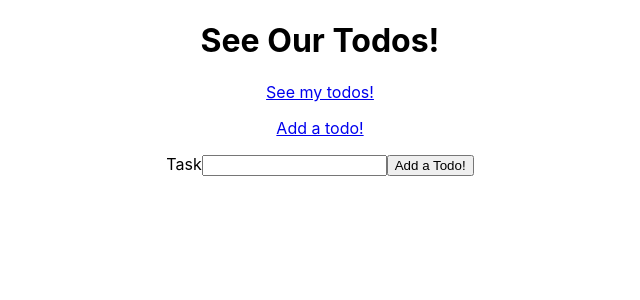
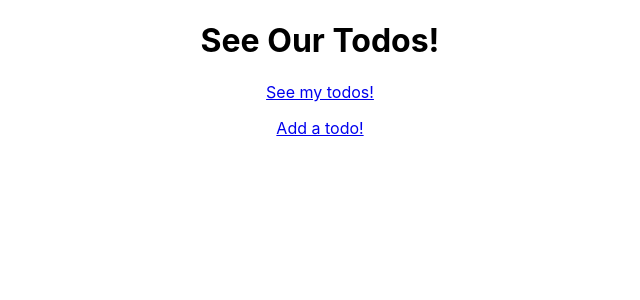
Before and after one commit to ctong5/redux-todos, a React (Create React App) app in the folder react-redux/my-app/: page /todos in a window 1280 px wide. Shown: the top 300 px of the page, without its empty margins (320-960 px from the left). Built offline with nearby package versions, Linux system fonts and the light colour scheme.

Commit message:
Refactor TodoList so that form is handled by its own separate component

```diff
--- a/react-redux/my-app/src/TodoList.js
+++ b/react-redux/my-app/src/TodoList.js
@@ -2,28 +2,18 @@ import React, { Component } from 'react';
 import Todo from './Todo';
 import { connect } from 'react-redux';
 import { addTodo, removeTodo } from './actionCreators';
+import {Route} from 'react-router-dom'
+import NewTodoForm from './NewTodoForm';
 
 class TodoList extends Component {
   constructor(props) {
     super(props);
-    this.handleSubmit = this.handleSubmit.bind(this);
-    this.handleChange = this.handleChange.bind(this);
     this.removeTodo = this.removeTodo.bind(this);
-    this.state = {
-      task: '',
-    }
+    this.handleAdd = this.handleAdd.bind(this);
   }
 
-  handleSubmit(e) {
-    e.preventDefault();
-    this.props.addTodo(this.state.task);
-    e.target.reset();
-  }
-
-  handleChange(e) {
-    this.setState ({
-      [e.target.name]: e.target.value
-    });
+  handleAdd(val) {
+    this.props.addTodo(val);
   }
 
   removeTodo(id){
@@ -44,17 +34,11 @@ class TodoList extends Component {
 
     return (
       <div>
-        <form onSubmit={this.handleSubmit}>
-          <label htmlFor='task'>Task</label>
-          <input
-            type='text'
-            name='task'
-            id='task'
-            onChange={this.handleChange}
-          />
-          <button>Add a Todo!</button>
-        </form>
-        <ul>{todos}</ul>
+        <Route path='/todos/new' component={props => (
+          <NewTodoForm {...props} handleSubmit={this.handleAdd} />
+        )} />
+
+        <Route exact path='/todos' component= {() => <div>{todos}</div>} />
       </div>
     )
   }
@@ -73,7 +57,8 @@ function mapStateToProps(reduxState) {
 
 export default connect(mapStateToProps, { addTodo, removeTodo })(TodoList);
 
-/* NOTE: flow of operations...
+/*
+NOTE: flow of operations...
 * Run createStore index.js using rootreducer
 * Wrap React App in Provider, pass in store to App
 * Connect Todolist to redux state with connect function, taking in mapStateToProps. Retrieve initialState
@@ -83,3 +68,11 @@ export default connect(mapStateToProps, { addTodo, removeTodo })(TodoList);
 * Add a todo: changes react state, dispatch an action, goes back to rootreducer, changes redux state, back to mapstatetoprops, new state, render component
 * Remove a todo: click button, dispatch an action, new redux state, mapstatetoprops, put new redux state on props, render component
 */
+
+/*
+NOTE: Refactor with React Router
+* Add react router, wrap browser router with provider
+*
+* Remove new todo form from todolist
+*
+*/
```
